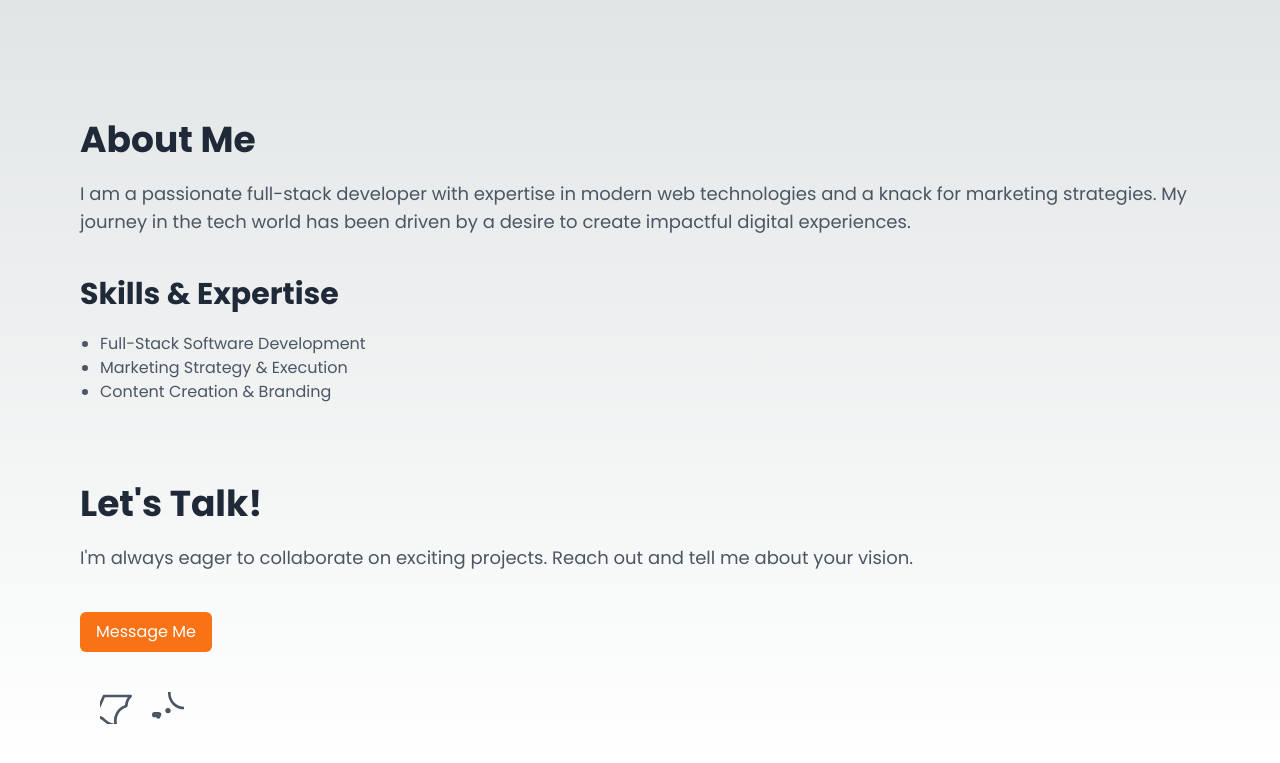
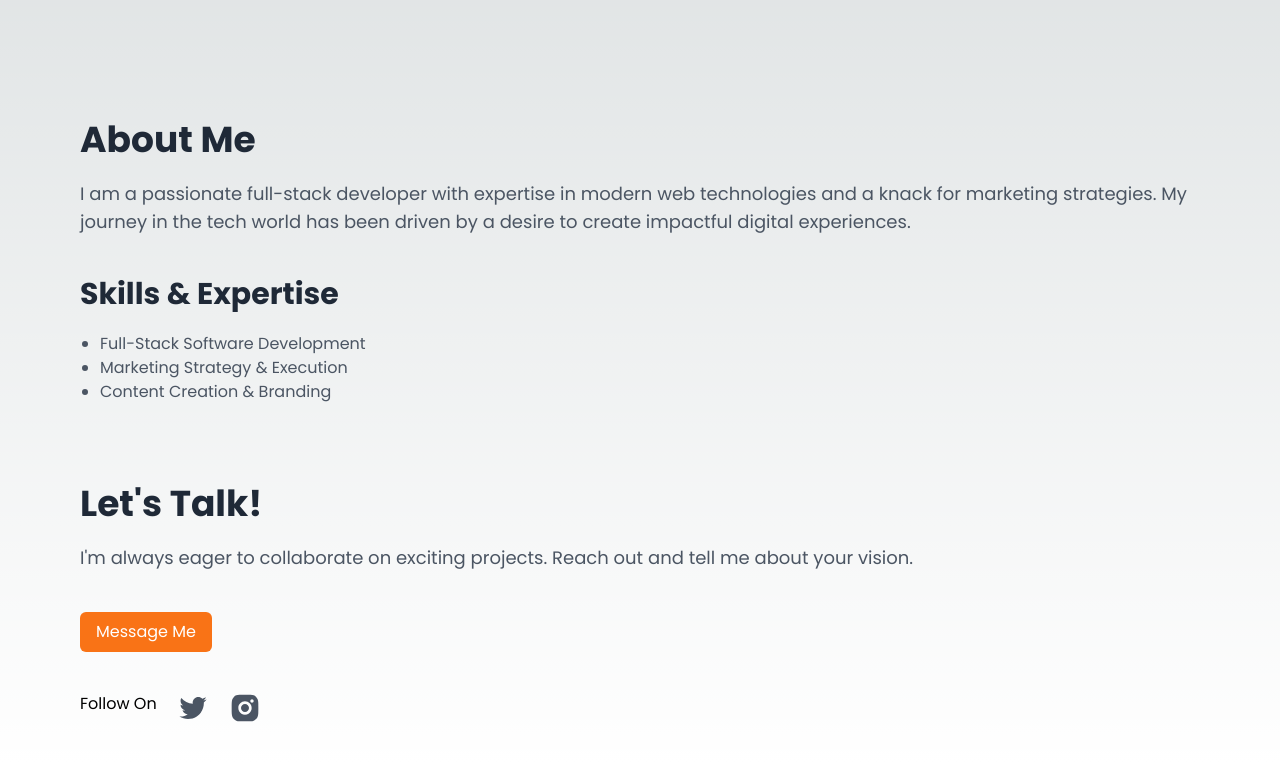
Before and after one commit to hadi-razal/hadirazal-porfolio, a Next.js app: page / in a window 1280 px wide. Shown: the part 305-1068 px from the top of the page. Built offline with nearby package versions, Linux system fonts and the light colour scheme.

Commit message:
updates v1.1.1

```diff
--- a/app/page.tsx
+++ b/app/page.tsx
@@ -4,6 +4,8 @@ import React from 'react';
 import { motion } from 'framer-motion'; // For animations
 import Head from 'next/head'; // For SEO and meta tags
 import Image from 'next/image'; // For responsive image handling
+import { RiInstagramFill, RiTwitterFill } from 'react-icons/ri';
+import Link from 'next/link';
 
 const Home = () => {
   return (
@@ -111,33 +113,14 @@ const Home = () => {
         >
           Message Me
         </motion.button>
-        <div className="social mt-10 flex justify-center md:justify-start">
-          <a href="https://twitter.com/Hadi_Razal" target="_blank" rel="noopener noreferrer">
-            <motion.svg
-              whileHover={{ scale: 1.2 }}
-              transition={{ duration: 0.3 }}
-              className="w-8 h-8 text-gray-600 hover:text-orange-500 ml-5"
-              fill="none"
-              stroke="currentColor"
-              viewBox="0 0 24 24"
-              xmlns="http://www.w3.org/2000/svg"
-            >
-              <path strokeLinecap="round" strokeLinejoin="round" strokeWidth="2" d="M23 3a10.97 10.97 0 0 0-3.29 7.436A11.406 11.406 0 0 0 12 24.75c-3.182 0-6.02-1.174-8.27-3.289a10.97 10.97 0 0 0-7.436-3.29L3 3z"></path>
-            </motion.svg>
-          </a>
-          <a href="https://www.instagram.com/hadi_razal/" target="_blank" rel="noopener noreferrer">
-            <motion.svg
-              whileHover={{ scale: 1.2 }}
-              transition={{ duration: 0.3 }}
-              className="w-8 h-8 text-gray-600 hover:text-orange-500 ml-5"
-              fill="none"
-              stroke="currentColor"
-              viewBox="0 0 24 24"
-              xmlns="http://www.w3.org/2000/svg"
-            >
-              <path strokeLinecap="round" strokeLinejoin="round" strokeWidth="2" d="M22 12c6.1 0 11-4.9 11-11 0-5.5-4.5-10-10-10s-10 4.5-10 10c0 6.1 4.9 11 11 11zM5 19a1 1 0 0 1-1-1H2a1 1 0 0 1 0-2h3a1 1 0 0 1 1 1zM12 15a1 1 0 1 1 0-2 1 1 0 0 1 0 2z"></path>
-            </motion.svg>
-          </a>
+        <div className="social mt-10 flex justify-center md:justify-start w-full">
+          <p className='font-light'>Follow On</p>
+          <Link target="_blank" href="https://twitter.com/Hadi_Razal" >
+            <RiTwitterFill className="w-8 h-8 text-gray-600 hover:text-orange-500 ml-5" />
+          </Link>
+          <Link target="_blank" href="https://www.instagram.com/hadi_razal/" >
+            <RiInstagramFill className="w-8 h-8 text-gray-600 hover:text-orange-500 ml-5" />
+          </Link>
         </div>
       </div>
     </div>
```
